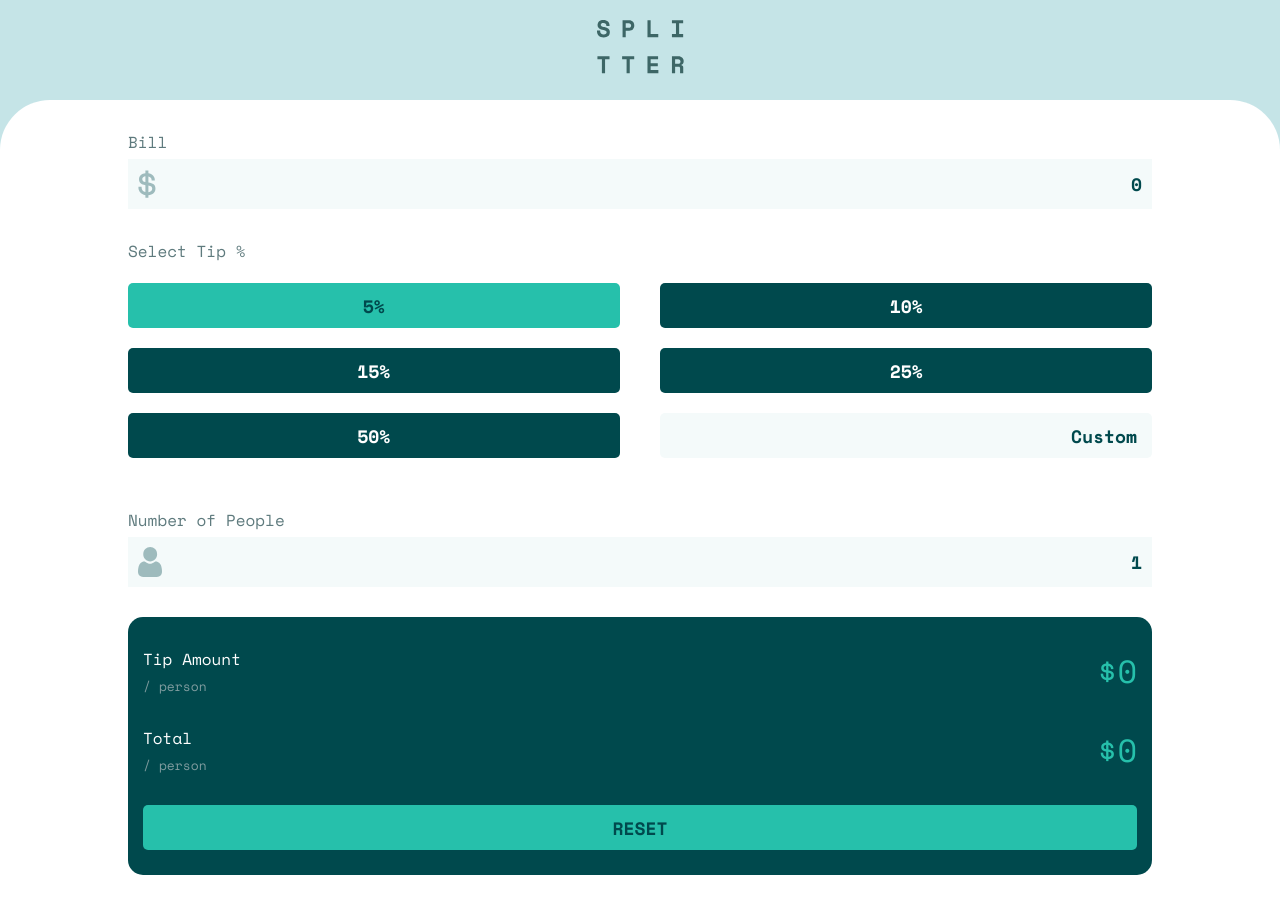
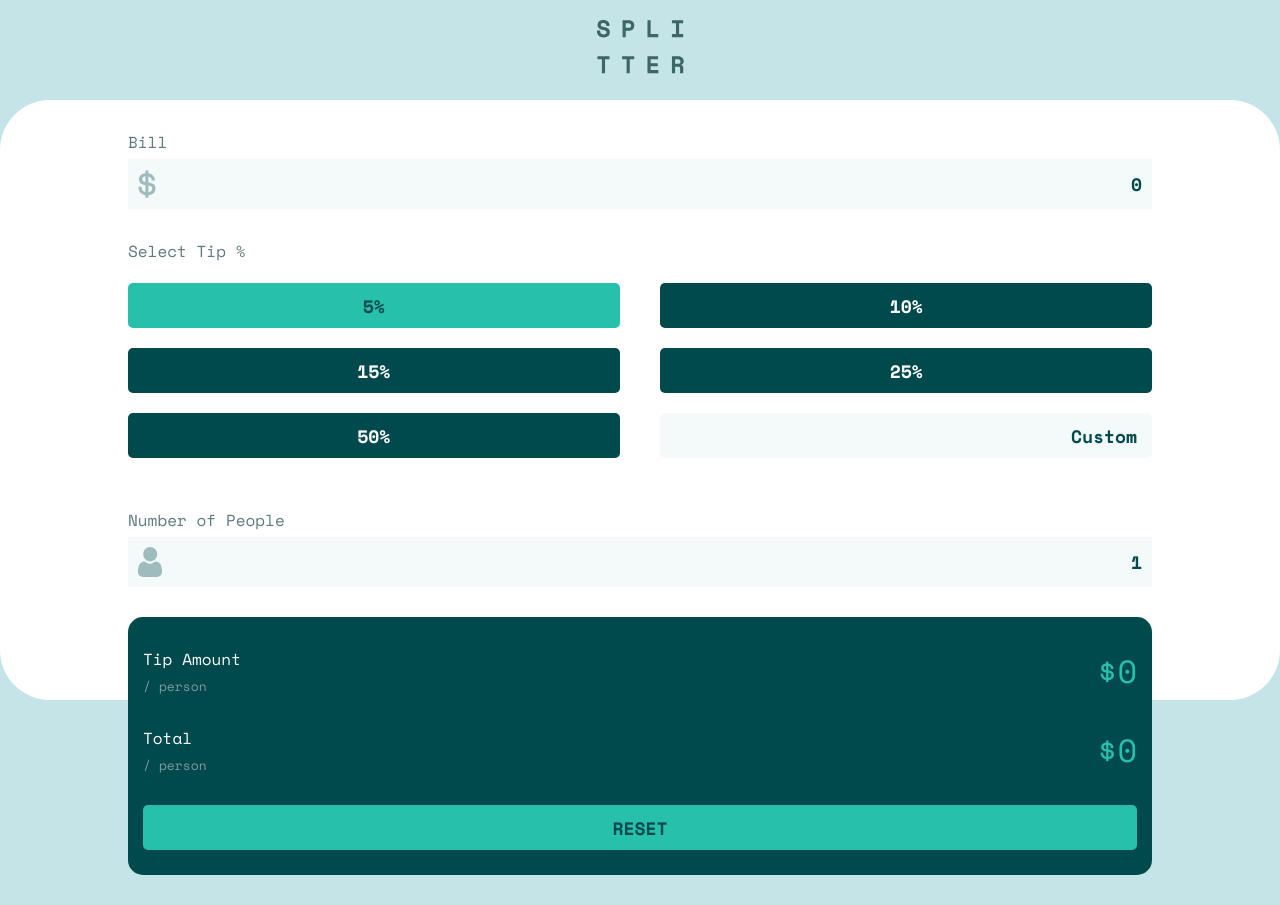
Before and after one commit to cjislegit/tip_calculator, a React (Create React App) app: page / in a window 1280 px wide. After the commit the page ends 875 px from the top, so only its background shows below. Built offline with nearby package versions, Linux system fonts and the light colour scheme.

Commit message:
Reduced height of calculator when in desktop mode

```diff
--- a/src/index.css
+++ b/src/index.css
@@ -49,3 +49,10 @@ html {
   flex-direction: column;
   max-width: 1440px;
 }
+
+@media (min-width: 900px) {
+  .calculator {
+    max-height: 600px;
+    border-radius: 50px;
+  }
+}
```
